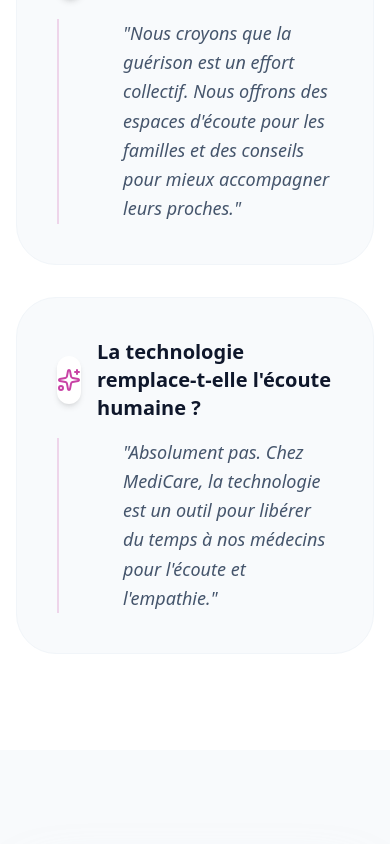
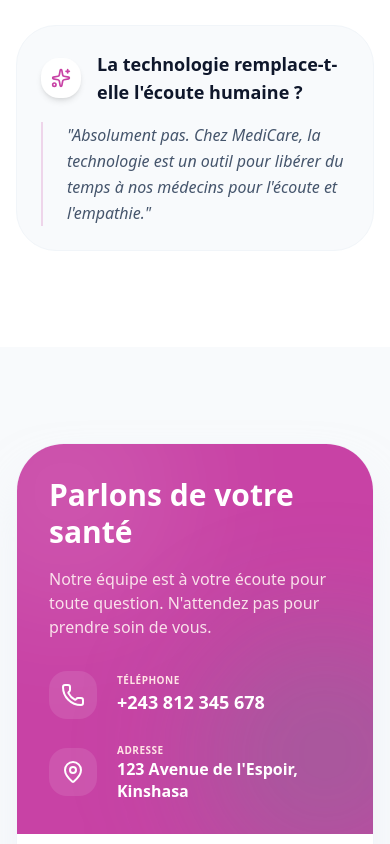
Before and after one commit to TimbVald/registre_medic, a Next.js app: page / in a window 390 px wide. Shown: the part 4620-5464 px from the top of the page. Built offline with nearby package versions, Linux system fonts and the light colour scheme.

Commit message:
feat: implement patient details page with profile overview and medical history tabs

```diff
--- a/src/app/dashboard/patients/[id]/page.tsx
+++ b/src/app/dashboard/patients/[id]/page.tsx
@@ -91,10 +91,10 @@ export default async function PatientDetailsPage({ params }: { params: any }) {
       </div>
 
       {/* Profile Header Card */}
-      <Card className="border-none shadow-sm ring-1 ring-zinc-200 overflow-hidden bg-gradient-to-br from-white to-zinc-50/30">
+      <Card className="border-none shadow-sm ring-1 ring-zinc-200 overflow-hidden bg-gradient-to-br from-white to-zinc-50/30 rounded-2xl md:rounded-3xl">
         <CardContent className="p-0">
-          <div className="flex flex-col md:flex-row items-center md:items-start gap-8 p-8">
-            <Avatar className="h-28 w-28 ring-4 ring-white shadow-xl shadow-zinc-200/50">
+          <div className="flex flex-col md:flex-row items-center md:items-start gap-8 p-6 md:p-10">
+            <Avatar className="h-24 w-24 md:h-28 md:w-28 ring-4 ring-white shadow-xl shadow-zinc-200/50">
               <AvatarImage src={`https://api.dicebear.com/7.x/avataaars/svg?seed=${patient.noms}`} />
               <AvatarFallback className="bg-zinc-100 text-zinc-400 text-2xl font-bold">
                 {patient.noms[0]}
@@ -176,12 +176,12 @@ export default async function PatientDetailsPage({ params }: { params: any }) {
               {/* Left Column: Parental Info */}
               <div className="lg:col-span-1 space-y-6">
                 <Card className="border-none shadow-sm ring-1 ring-zinc-200 bg-white rounded-2xl overflow-hidden">
-                    <CardHeader className="bg-zinc-50/50 border-b border-zinc-100">
+                    <CardHeader className="bg-zinc-50/50 border-b border-zinc-100 p-4 md:p-6">
                         <CardTitle className="text-sm font-bold flex items-center gap-2">
                            <Baby className="h-4 w-4 text-blue-500" /> Parenté & Tuteurs
                         </CardTitle>
                     </CardHeader>
-                    <CardContent className="pt-6 space-y-6">
+                    <CardContent className="p-4 md:p-6 space-y-6">
                         {patient.pereNom && (
                             <div className="space-y-1">
                                 <p className="text-[10px] uppercase font-bold text-zinc-400">Père / Tuteur</p>
@@ -289,23 +289,23 @@ export default async function PatientDetailsPage({ params }: { params: any }) {
                      Sélectionnez le type de consultation approprié.
                    </p>
                 </div>
-                <div className="flex flex-wrap items-center justify-center gap-4 mt-2">
-                    <Button className="rounded-xl px-6 py-6 h-auto flex flex-col items-center gap-2 shadow-md shadow-primary/10 transition-all hover:scale-105 active:scale-95" asChild>
-                        <Link href={`/dashboard/patients/${patient.id}/consultations/new?type=Systématique`}>
+                <div className="grid grid-cols-1 sm:grid-cols-2 lg:grid-cols-3 gap-4 mt-2 w-full max-w-3xl">
+                    <Button className="rounded-xl px-4 py-6 h-auto flex flex-col items-center gap-2 shadow-md shadow-primary/10 transition-all hover:scale-105 active:scale-95" asChild>
+                        <Link href={`/dashboard/patients/${patient.id}/consultations/new?type=Systématique`} className="text-center">
                             <Stethoscope className="h-5 w-5" />
-                            <span>Consultation Systématique</span>
+                            <span className="text-xs font-bold leading-tight">Systématique</span>
                         </Link>
                     </Button>
-                    <Button variant="outline" className="rounded-xl px-6 py-6 h-auto flex flex-col items-center gap-2 border-zinc-200 shadow-sm transition-all hover:bg-zinc-50 hover:scale-105 active:scale-95" asChild>
-                        <Link href={`/dashboard/patients/${patient.id}/consultations/new?type=À la demande`}>
+                    <Button variant="outline" className="rounded-xl px-4 py-6 h-auto flex flex-col items-center gap-2 border-zinc-200 shadow-sm transition-all hover:bg-zinc-50 hover:scale-105 active:scale-95" asChild>
+                        <Link href={`/dashboard/patients/${patient.id}/consultations/new?type=À la demande`} className="text-center">
                             <Activity className="h-5 w-5 text-amber-500" />
-                            <span>Consultation à la demande</span>
+                            <span className="text-xs font-bold leading-tight">À la demande</span>
                         </Link>
                     </Button>
-                    <Button variant="outline" className="rounded-xl px-6 py-6 h-auto flex flex-col items-center gap-2 border-zinc-200 shadow-sm transition-all hover:bg-zinc-50 hover:scale-105 active:scale-95" asChild>
-                        <Link href={`/dashboard/patients/${patient.id}/consultations/new?type=Sur RDV`}>
+                    <Button variant="outline" className="rounded-xl px-4 py-6 h-auto flex flex-col items-center gap-2 border-zinc-200 shadow-sm transition-all hover:bg-zinc-50 hover:scale-105 active:scale-95" asChild>
+                        <Link href={`/dashboard/patients/${patient.id}/consultations/new?type=Sur RDV`} className="text-center">
                             <Calendar className="h-5 w-5 text-blue-500" />
-                            <span>Consultation sur RDV</span>
+                            <span className="text-xs font-bold leading-tight">Sur RDV</span>
                         </Link>
                     </Button>
                 </div>
--- a/src/app/page.tsx
+++ b/src/app/page.tsx
@@ -228,14 +228,14 @@ export default function LandingPage() {
                     icon: Sparkles
                   }
                 ].map((item, i) => (
-                  <div key={i} className="group p-10 rounded-[2.5rem] bg-slate-50 border border-slate-100 hover:border-primary/20 hover:bg-white hover:shadow-2xl hover:shadow-primary/5 transition-all duration-500">
-                    <h4 className="text-xl font-bold text-slate-900 flex items-center gap-4 mb-4">
-                      <div className="h-12 w-12 rounded-2xl bg-white shadow-md flex items-center justify-center text-primary group-hover:bg-primary group-hover:text-white transition-colors">
-                        <item.icon className="h-6 w-6" />
+                  <div key={i} className="group p-6 md:p-10 rounded-[2.5rem] bg-slate-50 border border-slate-100 hover:border-primary/20 hover:bg-white hover:shadow-2xl hover:shadow-primary/5 transition-all duration-500">
+                    <h4 className="text-lg md:text-xl font-bold text-slate-900 flex items-center gap-4 mb-4">
+                      <div className="h-10 w-10 md:h-12 md:w-12 shrink-0 rounded-2xl bg-white shadow-md flex items-center justify-center text-primary group-hover:bg-primary group-hover:text-white transition-colors">
+                        <item.icon className="h-5 w-5 md:h-6 md:w-6" />
                       </div>
-                      {item.q}
+                      <span className="flex-1">{item.q}</span>
                     </h4>
-                    <p className="text-slate-600 leading-relaxed pl-16 italic text-lg border-l-2 border-primary/20">
+                    <p className="text-slate-600 leading-relaxed pl-6 md:pl-16 italic text-base md:text-lg border-l-2 border-primary/20">
                       "{item.a}"
                     </p>
                   </div>
@@ -250,38 +250,38 @@ export default function LandingPage() {
           <div className="container px-4 md:px-6">
             <div className="max-w-5xl mx-auto bg-white rounded-[3rem] shadow-2xl shadow-slate-200/50 overflow-hidden border border-slate-100">
               <div className="grid md:grid-cols-2">
-                <div className="p-12 bg-primary text-white space-y-8 flex flex-col justify-center relative overflow-hidden">
+                <div className="p-8 md:p-12 bg-primary text-white space-y-8 flex flex-col justify-center relative overflow-hidden">
                   <div className="absolute -top-20 -left-20 w-64 h-64 bg-white/10 rounded-full blur-3xl" />
                   <div className="absolute -bottom-20 -right-20 w-64 h-64 bg-secondary/20 rounded-full blur-3xl" />
 
                   <div className="space-y-4 relative z-10">
-                    <h2 className="text-4xl font-extrabold leading-tight">Parlons de votre santé</h2>
-                    <p className="text-rose-50 text-lg font-medium opacity-90">
+                    <h2 className="text-3xl md:text-4xl font-extrabold leading-tight">Parlons de votre santé</h2>
+                    <p className="text-rose-50 text-base md:text-lg font-medium opacity-90">
                       Notre équipe est à votre écoute pour toute question. N'attendez pas pour prendre soin de vous.
                     </p>
                   </div>
                   <div className="space-y-6 relative z-10">
                     <div className="flex items-center gap-5 group">
-                      <div className="h-14 w-14 rounded-2xl bg-white/10 flex items-center justify-center group-hover:bg-white group-hover:text-primary transition-all duration-300">
-                        <Phone className="h-7 w-7" />
+                      <div className="h-12 w-12 md:h-14 md:w-14 shrink-0 rounded-2xl bg-white/10 flex items-center justify-center group-hover:bg-white group-hover:text-primary transition-all duration-300">
+                        <Phone className="h-6 w-6 md:h-7 md:w-7" />
                       </div>
-                      <div>
-                        <p className="text-sm text-rose-100 font-bold uppercase tracking-wider">Téléphone</p>
-                        <p className="text-2xl font-bold">+243 812 345 678</p>
+                      <div className="min-w-0 flex-1">
+                        <p className="text-[10px] md:text-sm text-rose-100 font-bold uppercase tracking-wider">Téléphone</p>
+                        <p className="text-lg md:text-2xl font-bold truncate">+243 812 345 678</p>
                       </div>
                     </div>
                     <div className="flex items-center gap-5 group">
-                      <div className="h-14 w-14 rounded-2xl bg-white/10 flex items-center justify-center group-hover:bg-white group-hover:text-primary transition-all duration-300">
-                        <MapPin className="h-7 w-7" />
+                      <div className="h-12 w-12 md:h-14 md:w-14 shrink-0 rounded-2xl bg-white/10 flex items-center justify-center group-hover:bg-white group-hover:text-primary transition-all duration-300">
+                        <MapPin className="h-6 w-6 md:h-7 md:w-7" />
                       </div>
-                      <div>
-                        <p className="text-sm text-rose-100 font-bold uppercase tracking-wider">Adresse</p>
-                        <p className="text-xl font-bold leading-snug">123 Avenue de l'Espoir, Kinshasa</p>
+                      <div className="min-w-0 flex-1">
+                        <p className="text-[10px] md:text-sm text-rose-100 font-bold uppercase tracking-wider">Adresse</p>
+                        <p className="text-base md:text-xl font-bold leading-snug">123 Avenue de l'Espoir, Kinshasa</p>
                       </div>
                     </div>
                   </div>
                 </div>
-                <div className="p-12 space-y-8">
+                <div className="p-8 md:p-12 space-y-8">
                   <div className="grid gap-6">
                     <div className="space-y-2">
                       <label className="text-sm font-bold text-slate-700 tracking-wide">Nom complet</label>
```
